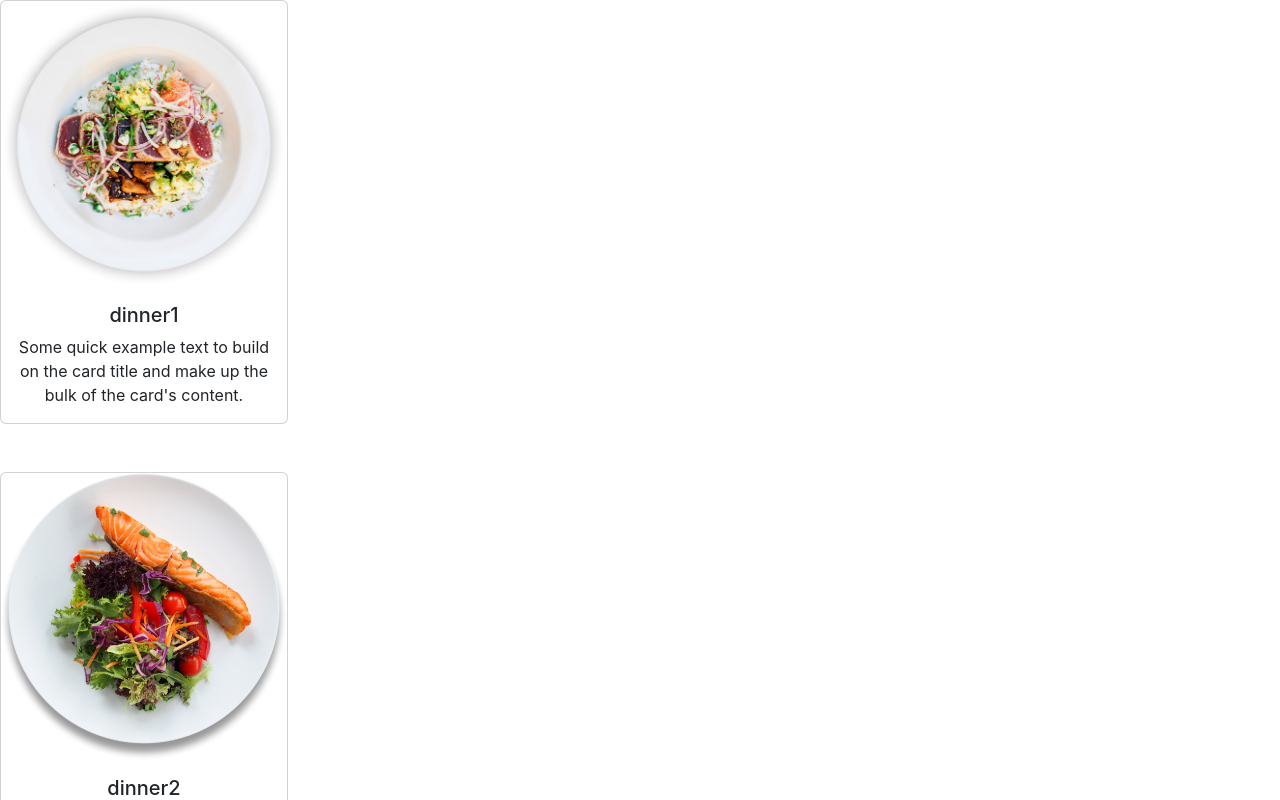
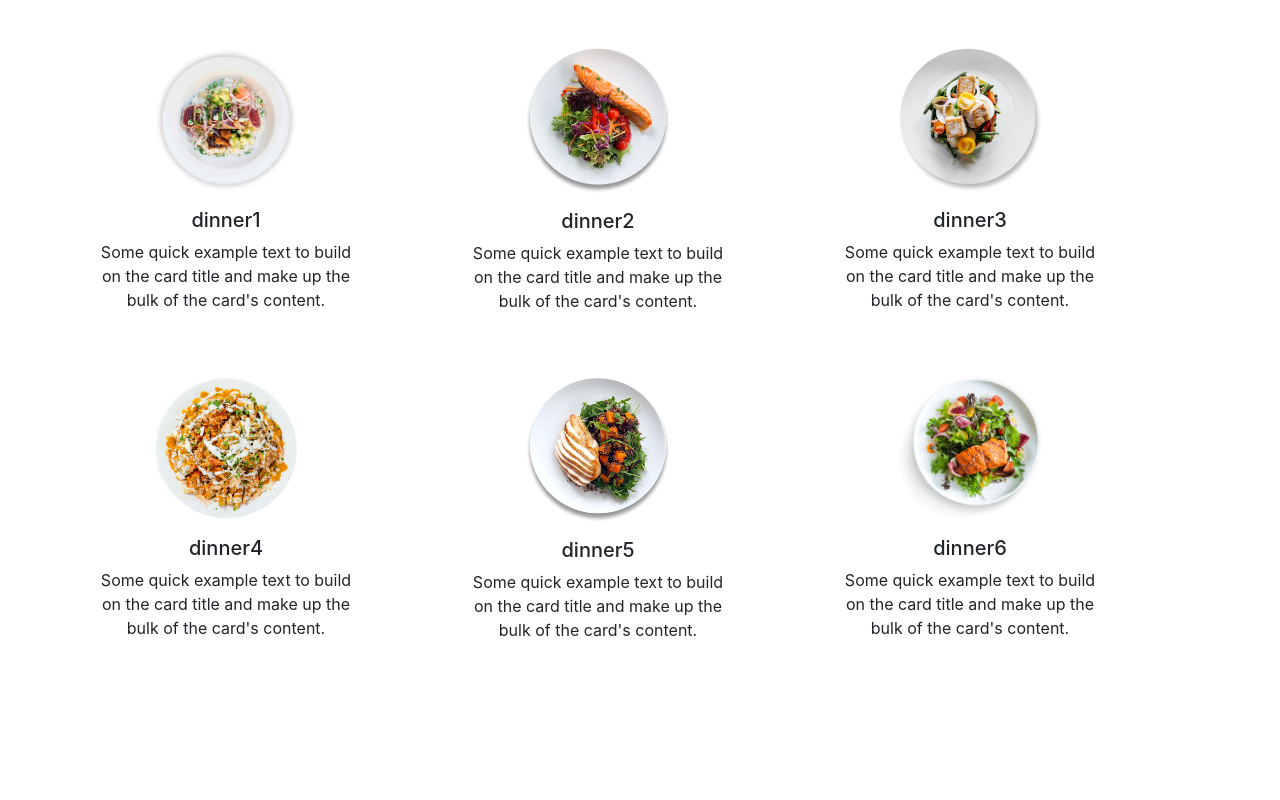
Before and after one commit to aktaruzzaman-shaon/resturant, a React (Create React App) app: page /dinner in a window 1280 px wide. Shown: the top 800 px of the page. Built offline with nearby package versions, Linux system fonts and the light colour scheme.

Commit message:
designing meal

```diff
--- a/src/Component/Meals/Breakfast/BreakfastMenu.js
+++ b/src/Component/Meals/Breakfast/BreakfastMenu.js
@@ -22,7 +22,7 @@ const BreakfastMenu = () => {
         <div id='breakfast'>
             <div className="container">
                 <div className="row">
-                    <div className='breakfastMenuContainer'>
+                    <div className='breakfastMenuContainer mt-5'>
                         {
                             breakfastMenus.map(breakfastMenu => <Meal
                                 key={breakfastMenu.id}
--- /dev/null
+++ b/src/Component/Meals/Dinner/DinnerMeal.css
@@ -0,0 +1,4 @@
+.dinnerMenu {
+    display: grid;
+    grid-template-columns: repeat(3, 1fr);
+}
--- a/src/Component/Meals/Dinner/DinnerMeal.js
+++ b/src/Component/Meals/Dinner/DinnerMeal.js
@@ -6,8 +6,10 @@ import dinner4 from '../../../images/dinner/dinner4.png'
 import dinner5 from '../../../images/dinner/dinner5.png'
 import dinner6 from '../../../images/dinner/dinner6.png'
 import Meal from '../Meal/Meal';
+import './DinnerMeal.css';
 
 const DinnerMeal = () => {
+
     const DinnerMenus = [
         { id: 1, name: "dinner1", img: dinner1 },
         { id: 2, name: "dinner2", img: dinner2 },
@@ -16,8 +18,12 @@ const DinnerMeal = () => {
         { id: 5, name: "dinner5", img: dinner5 },
         { id: 6, name: "dinner6", img: dinner6 }
     ]
+
+
     return (
-        < div >
+        <div className="container">
+            <div className="row">
+                <div className="dinnerMenu mt-5">
                         {
                             DinnerMenus.map(dinnerMenu =>
                                 <Meal
@@ -26,7 +32,10 @@ const DinnerMeal = () => {
                                 ></Meal>
                             )
                         }
-        </div >
+                </div>
+            </div>
+        </div>
+
     );
 };
 
--- a/src/Component/Meals/Lunch/LunchMenu.js
+++ b/src/Component/Meals/Lunch/LunchMenu.js
@@ -22,7 +22,7 @@ const LunchMenu = () => {
     return (
         <div className="container">
             <div className='row'>
-                <div className="lunchMenu">
+                <div className="lunchMenu mt-5">
                     {
                         LunchMenus.map(lunchMenu =>
                             <Meal
--- /dev/null
+++ b/src/Component/Meals/Meal/Meal.css
@@ -0,0 +1,4 @@
+.menu-design {
+    border: none;
+    align-items: center;
+}
--- a/src/Component/Meals/Meal/Meal.js
+++ b/src/Component/Meals/Meal/Meal.js
@@ -1,5 +1,5 @@
 import React from 'react';
-
+import './Meal.css';
 const Meal = ({ Menu }) => {
 
     const { name, img } = Menu;
@@ -7,8 +7,8 @@ const Meal = ({ Menu }) => {
     return (
         <div>
             <div className='mb-5'>
-                <div className="card" style={{ width: "18rem" }}>
-                    <img src={img} className="card-img-top" alt="..." />
+                <div className="card menu-design" style={{ width: "18rem" }}>
+                    <img src={img} className="card-img-top w-50" alt="..." />
                     <div className="card-body">
                         <h5 className="card-title">{name}</h5>
                         <p className="card-text">Some quick example text to build on the card title and make up the bulk of the card's content.</p>
```
Also changed, not shown: 1 other file (tests, documents, lock files or other folders). Lines whose indentation alone changed are shown as unchanged.
